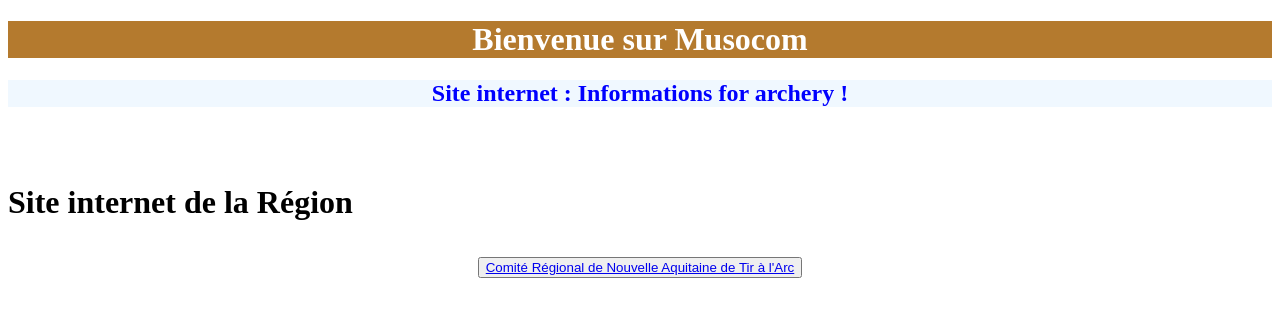
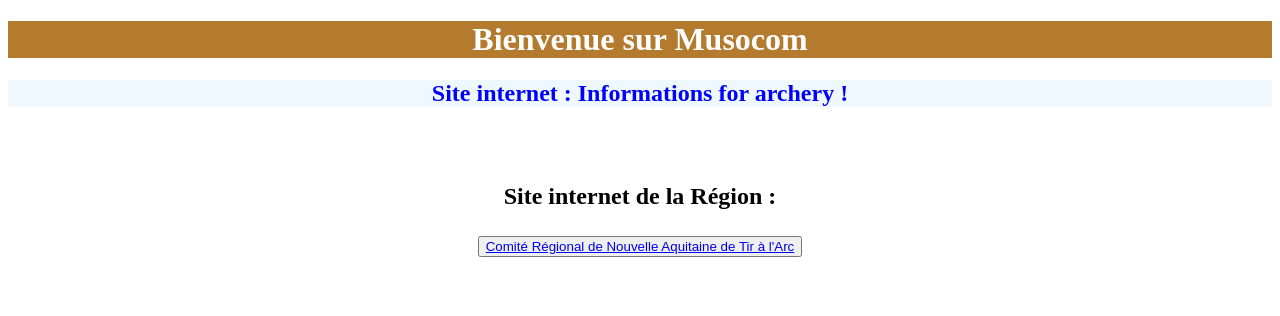
Before and after one commit to musocom/musocom, a plain HTML site: page index.html in a window 1280 px wide. Drawn offline with Linux system fonts and the light colour scheme.

Commit message:
Update index.html

```diff
--- a/index.html
+++ b/index.html
@@ -13,7 +13,8 @@
     <br>
     <br>
     <body>
-        <h1> Site internet de la Région <h1>
+        <div style="text-align: center">
+            <h2> Site internet de la Région : <h2>
         <div style="text-align: center;">
             <button> <a  href="https://www.crnata.fr/"> Comité Régional de Nouvelle Aquitaine de Tir à l'Arc </a></button>
         </div>
```
